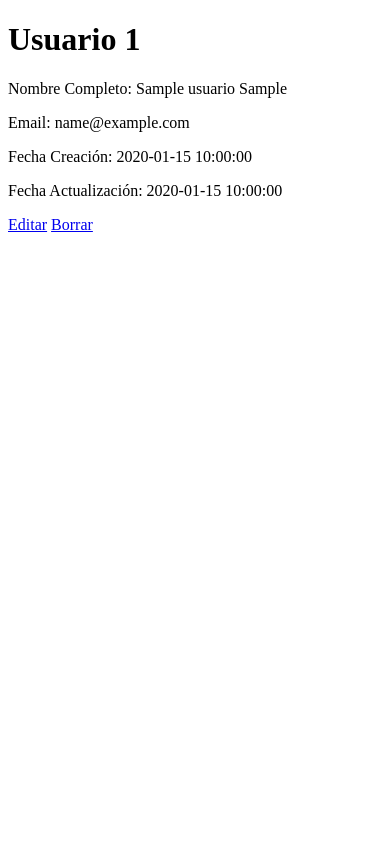
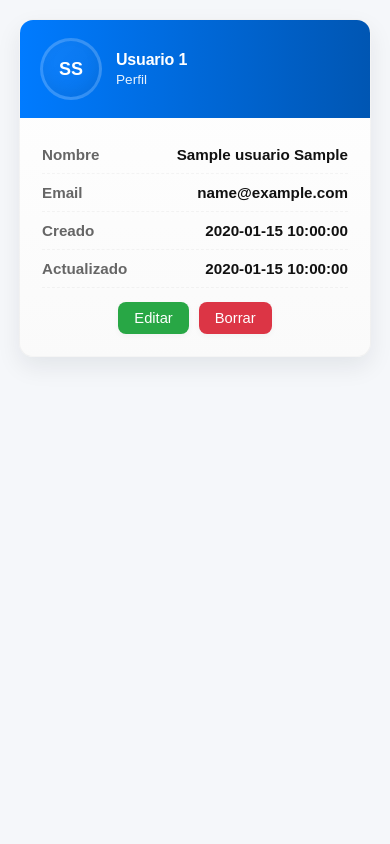
Before and after one commit to SebaPobando/4to-c, a Flask app: page /usuario/1 in a window 390 px wide. Run offline with Flask 3, Linux system fonts and the light colour scheme; tables that the repository leaves empty or names only in its code hold one stand-in row (values such as "Sample post").

Commit message:
CRUD Ready

```diff
--- a/flask/usuarios_app/server.py
+++ b/flask/usuarios_app/server.py
@@ -30,5 +30,29 @@ def ver_usuario(id):
    usuario = Usuario.get_by_id(data)
    return render_template("mostrar_uno.html", un_usuario=usuario)
 
+@app.route("/usuario/eliminar/<int:id>")
+def borrar_usuario(id):
+   data = { "id": id }
+   Usuario.delete(data)
+   return redirect('/nuevo')
+
+@app.route("/usuario/actualizar/<int:id>", methods=['POST'])
+def actualizar_usuario(id):
+    datos = {
+        "id": id,
+        "nombre": request.form['nombre'],
+        "apellido": request.form['apellido'],
+        "email": request.form['email']
+    }
+    Usuario.update(datos)
+    return redirect('/nuevo')
+
+@app.route("/usuario/editar/<int:id>")
+def cargar_editar(id):
+    data = { "id": id }
+    usuario = Usuario.get_by_id(data)
+    print(usuario)
+    return render_template("editar.html", un_usuario=usuario)
+
 if __name__ == "__main__":
     app.run(debug=True)
--- a/flask/usuarios_app/static/css/style.css
+++ b/flask/usuarios_app/static/css/style.css
@@ -112,3 +112,166 @@ input[type="submit"] {
 input[type="submit"]:hover {
     background: #357abd;
 }
+
+/* ------------------------------
+   Tarjeta de usuario (mejorada)
+   ------------------------------ */
+:root {
+    --primary: #007bff;
+    --primary-dark: #0056b3;
+    --card-bg: #ffffff;
+    --muted: #f5f7fa;
+    --success: #28a745;
+    --danger: #dc3545;
+    --card-shadow: 0 10px 24px rgba(11, 22, 40, 0.08);
+}
+
+/* Card wrapper */
+.usuario-card {
+    width: 420px;
+    max-width: calc(100% - 40px);
+    margin: 2rem auto;
+    border-radius: 14px;
+    overflow: hidden;
+    /* para que el header y el body no se salgan */
+    background: linear-gradient(180deg, rgba(255, 255, 255, 0.99), rgba(250, 250, 250, 0.99));
+    border: 1px solid rgba(0, 0, 0, 0.04);
+    box-shadow: var(--card-shadow);
+    transition: transform 0.18s ease, box-shadow 0.18s ease;
+}
+
+/* Elevación al hover */
+.usuario-card:hover {
+    transform: translateY(-6px);
+    box-shadow: 0 18px 40px rgba(11, 22, 40, 0.12);
+}
+
+/* Header con color y avatar */
+.usuario-card .card-header {
+    background: linear-gradient(90deg, var(--primary), var(--primary-dark));
+    padding: 18px 20px;
+    display: flex;
+    align-items: center;
+    gap: 14px;
+    color: #fff;
+    /* texto blanco dentro del header */
+}
+
+/* Avatar (soporta <img> o <div>) */
+.usuario-card .avatar,
+.usuario-card img.avatar {
+    width: 72px;
+    height: 72px;
+    border-radius: 50%;
+    flex-shrink: 0;
+    display: flex;
+    align-items: center;
+    justify-content: center;
+    font-weight: 700;
+    font-size: 22px;
+    color: #fff;
+    border: 3px solid rgba(255, 255, 255, 0.18);
+    background: linear-gradient(135deg, rgba(255, 255, 255, 0.06), rgba(255, 255, 255, 0.02));
+    box-shadow: inset 0 -6px 14px rgba(0, 0, 0, 0.06);
+    overflow: hidden;
+}
+
+/* Si pones una imagen <img class="avatar">, que ocupe todo */
+.usuario-card img.avatar {
+    object-fit: cover;
+}
+
+/* Info en el header (titulo y subtitulo) */
+.usuario-card .header-info h1 {
+    font-size: 1.15rem;
+    margin: 0;
+    line-height: 1.1;
+    letter-spacing: -0.2px;
+}
+
+.usuario-card .header-info .small {
+    font-size: 0.85rem;
+    opacity: 0.9;
+    margin-top: 4px;
+}
+
+/* Cuerpo de la tarjeta */
+.usuario-card .card-body {
+    padding: 18px 22px 22px 22px;
+    text-align: left;
+    color: #333;
+}
+
+/* Filas de datos (alineadas y con separación) */
+.usuario-card .meta-row {
+    display: flex;
+    justify-content: space-between;
+    align-items: center;
+    padding: 10px 0;
+    border-bottom: 1px dashed rgba(0, 0, 0, 0.04);
+    font-size: 0.95rem;
+}
+
+.usuario-card .meta-row:last-child {
+    border-bottom: none;
+}
+
+/* Etiqueta a la izquierda (más tenue) */
+.usuario-card .meta-row span.label {
+    color: #666;
+    font-weight: 600;
+    margin-right: 12px;
+    white-space: nowrap;
+}
+
+/* Valor a la derecha */
+.usuario-card .meta-row strong {
+    color: #111;
+    font-weight: 700;
+}
+
+/* Acciones / botones */
+.usuario-card .card-actions {
+    margin-top: 14px;
+    display: flex;
+    justify-content: center;
+    gap: 10px;
+}
+
+/* reutiliza .btn-accion pero agrega padding más pequeño visualmente */
+.usuario-card .btn-accion {
+    padding: 0.5rem 1rem;
+    border-radius: 8px;
+    font-size: 0.92rem;
+    box-shadow: 0 2px 6px rgba(0, 0, 0, 0.04);
+    text-decoration: none;
+}
+
+/* Reafirma estilos para editar / borrar */
+.usuario-card .btn-accion.editar {
+    background: var(--success);
+    color: #fff;
+}
+
+.usuario-card .btn-accion.borrar {
+    background: var(--danger);
+    color: #fff;
+}
+
+/* Responsive: reduce avatar y tamaño en pantallas pequeñas */
+@media (max-width: 460px) {
+    .usuario-card {
+        width: calc(100% - 30px);
+        margin: 1.2rem;
+    }
+
+    .usuario-card .avatar {
+        width: 56px;
+        height: 56px;
+        font-size: 18px;
+    }
+
+    .usuario-card .header-info h1 {
+        font-size: 1rem;
+    }
+}
--- a/flask/usuarios_app/templates/mostrar_uno.html
+++ b/flask/usuarios_app/templates/mostrar_uno.html
@@ -4,19 +4,69 @@
     <meta charset="UTF-8" />
     <meta name="viewport" content="width=device-width, initial-scale=1.0" />
     <title>Usuario</title>
+    <link
+      rel="stylesheet"
+      href="{{ url_for('static', filename='css/style.css') }}"
+    />
   </head>
   <body>
+    <div class="usuario-card">
+      <div class="card-header">
+        <!-- Si tienes URL de avatar en tu modelo, úsala; sino se muestran iniciales -->
+        {% if un_usuario.avatar_url %}
+        <img
+          class="avatar"
+          src="{{ un_usuario.avatar_url }}"
+          alt="Avatar de {{ un_usuario.nombre }}"
+        />
+        {% else %}
+        <div class="avatar">
+          {{ (un_usuario.nombre[:1] if un_usuario.nombre else '') }}{{
+          (un_usuario.apellido[:1] if un_usuario.apellido else '') }}
+        </div>
+        {% endif %}
+
+        <div class="header-info">
           <h1>Usuario {{ un_usuario.id }}</h1>
-    <p>Nombre Completo: {{ un_usuario.nombre }} {{ un_usuario.apellido }}</p>
-    <p>Email: {{ un_usuario.email }}</p>
-    <p>Fecha Creación: {{ un_usuario.created_at }}</p>
-    <p>Fecha Actualización: {{ un_usuario.updated_at }}</p>
-    <a class="btn-accion editar" href="#">Editar</a>
+          <div class="small">Perfil</div>
+        </div>
+      </div>
+
+      <div class="card-body">
+        <div class="meta-row">
+          <span class="label">Nombre</span>
+          <strong>{{ un_usuario.nombre }} {{ un_usuario.apellido }}</strong>
+        </div>
+
+        <div class="meta-row">
+          <span class="label">Email</span>
+          <strong>{{ un_usuario.email }}</strong>
+        </div>
+
+        <div class="meta-row">
+          <span class="label">Creado</span>
+          <strong>{{ un_usuario.created_at }}</strong>
+        </div>
+
+        <div class="meta-row">
+          <span class="label">Actualizado</span>
+          <strong>{{ un_usuario.updated_at }}</strong>
+        </div>
+
+        <div class="card-actions">
+          <a
+            class="btn-accion editar"
+            href="{{ url_for('cargar_editar', id = un_usuario.id) }}"
+            >Editar</a
+          >
           <a
             class="btn-accion borrar"
-      href="#"
+            href="{{ url_for('borrar_usuario', id=un_usuario.id) }}"
             onclick="return confirm('¿Seguro que deseas borrar este usuario?');"
             >Borrar</a
           >
+        </div>
+      </div>
+    </div>
   </body>
 </html>
--- a/flask/usuarios_app/usuario.py
+++ b/flask/usuarios_app/usuario.py
@@ -27,6 +27,16 @@ class Usuario:
        return cls(resultado[0])
 
    @classmethod
+   def delete(cls, data):
+       query = "DELETE FROM usuarios WHERE id = %(id)s;"
+       return connectToMySQL('usuarios_db').query_db(query, data)
+
+   @classmethod
+   def update(cls, data):
+       query = "UPDATE usuarios SET nombre = %(nombre)s, apellido = %(apellido)s, email = %(email)s, updated_at = NOW() WHERE id = %(id)s;"
+       return connectToMySQL('usuarios_db').query_db(query, data)
+
+   @classmethod
    def save(cls, data ):
        query = "INSERT INTO usuarios ( nombre , apellido , email , created_at, updated_at ) VALUES ( %(nombre)s , %(apellido)s , %(email)s , NOW() , NOW() );"
        return connectToMySQL('usuarios_db').query_db( query, data )
```
Also changed, not shown: flask/usuarios_app/templates/editar.html (added, +27 -0 lines), flask/usuarios_app/templates/mostrar_usuarios.html (+6 -2 lines). Lines whose indentation alone changed are shown as unchanged.
